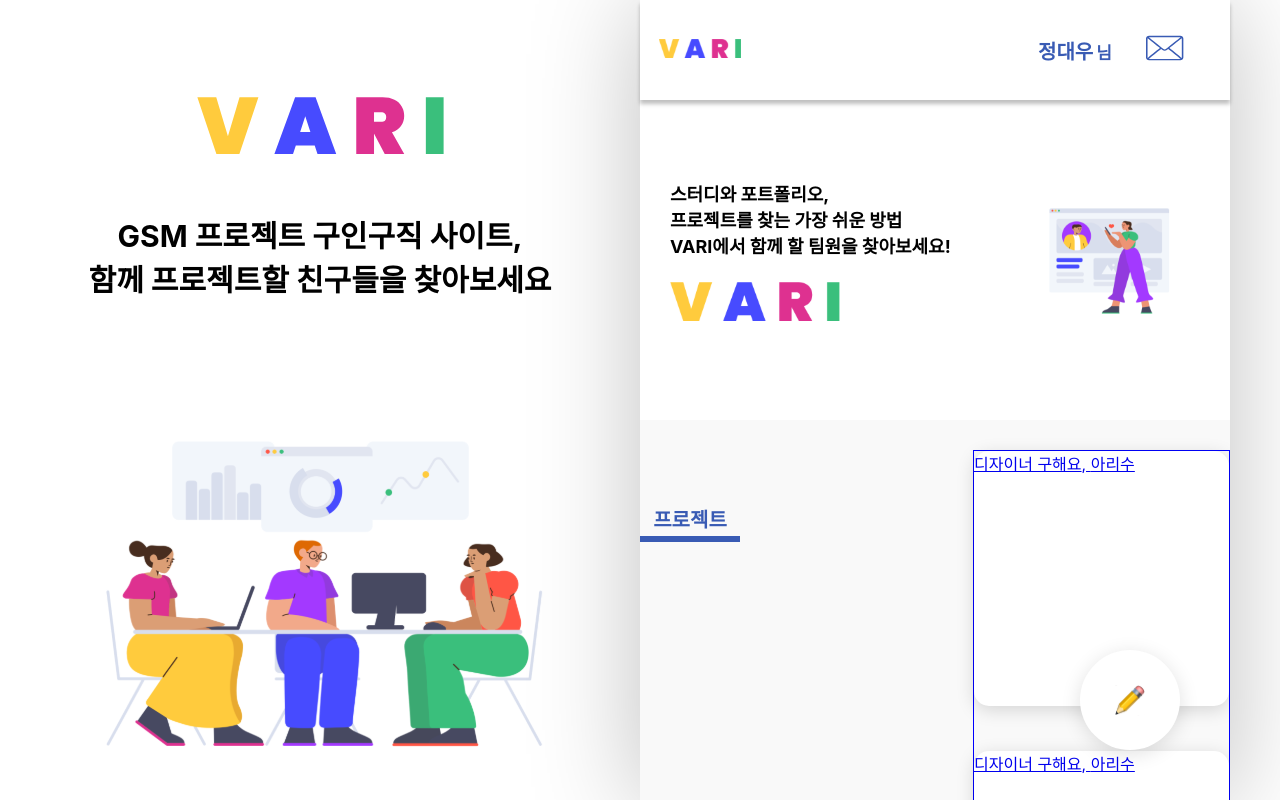
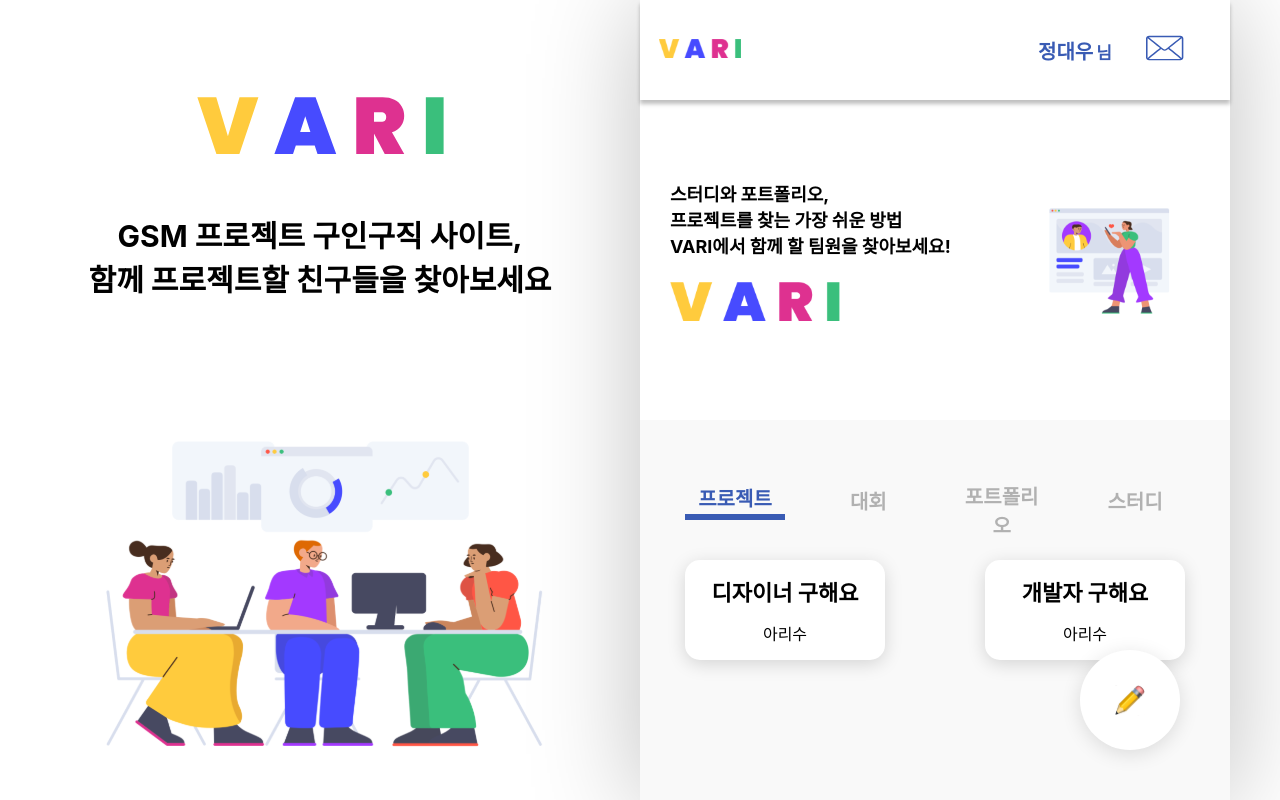
Before and after one commit to GSM-Festival/VARI-Frontend, a React (Create React App) app: page / in a window 1280 px wide. Built offline with nearby package versions, Linux system fonts and the light colour scheme.

Commit message:
Update JobSearch logic

```diff
--- a/src/Components/JobSearch/JobSearch.js
+++ b/src/Components/JobSearch/JobSearch.js
@@ -2,7 +2,6 @@ import { useEffect, useState } from "react";
 import * as S from "./Style";
 import Pen from "../../Assets/SVG/Pen.svg";
 import JobSearchItem from "../JobSearchItem/JobSearchItem";
-import { Link } from "react-router-dom";
 
 const JobSearch = () => {
   const [on1, setOn1] = useState(true);
@@ -43,45 +42,45 @@ const JobSearch = () => {
       categori: "project",
     },
     {
-      id: 0,
-      title: "디자이너 구해요",
+      id: 1,
+      title: "개발자 구해요",
       prjName: "아리수",
       categori: "project",
     },
     {
-      id: 1,
-      title: "디자이너 구해요",
-      prjName: "아리수",
+      id: 2,
+      title: "기획자 구해요",
+      prjName: "더모먼트",
       categori: "contest",
     },
     {
-      id: 1,
-      title: "디자이너 구해요",
-      prjName: "아리수",
+      id: 3,
+      title: "밥 해줄사람 구해요",
+      prjName: "더모먼트",
       categori: "contest",
     },
     {
-      id: 2,
-      title: "디자이너 구해요",
-      prjName: "아리수",
+      id: 4,
+      title: "정대우 구해요",
+      prjName: "팀배리",
       categori: "portpolio",
     },
     {
-      id: 2,
-      title: "디자이너 구해요",
-      prjName: "아리수",
+      id: 5,
+      title: "송시현 구해요",
+      prjName: "팀배리",
       categori: "portpolio",
     },
     {
-      id: 3,
-      title: "디자이너 구해요",
-      prjName: "아리수",
+      id: 6,
+      title: "공부할 사람 구해요",
+      prjName: "신은재",
       categori: "study",
     },
     {
-      id: 3,
-      title: "디자이너 구해요",
-      prjName: "아리수",
+      id: 7,
+      title: "놀러갈 사람 구해요",
+      prjName: "신은재",
       categori: "study",
     },
   ];
@@ -95,20 +94,69 @@ const JobSearch = () => {
 
   return (
     <S.Positioner>
-      <S.Topic>
+      <div>
+        <S.BtnWrapper>
           <S.TopicBtn onClick={onClick1} active={on1}>
             프로젝트
           </S.TopicBtn>
-      </S.Topic>
+          <S.TopicBtn onClick={onClick2} active={on2}>
+            대회
+          </S.TopicBtn>
+          <S.TopicBtn onClick={onClick3} active={on3}>
+            포트폴리오
+          </S.TopicBtn>
+          <S.TopicBtn onClick={onClick4} active={on4}>
+            스터디
+          </S.TopicBtn>
+        </S.BtnWrapper>
 
         <S.TopicList>
           {on1 &&
             projectArr.map((a) => (
-            <Link to="/show">
-              <JobSearchItem id={a.id} title={a.title} prjName={a.prjName} />
-            </Link>
+              <S.LinkBtn to="/show">
+                <JobSearchItem
+                  key={a.id}
+                  id={a.id}
+                  title={a.title}
+                  prjName={a.prjName}
+                />
+              </S.LinkBtn>
+            ))}
+          {on2 &&
+            contestArr.map((a) => (
+              <S.LinkBtn to="/show">
+                <JobSearchItem
+                  key={a.id}
+                  id={a.id}
+                  title={a.title}
+                  prjName={a.prjName}
+                />
+              </S.LinkBtn>
+            ))}
+          {on3 &&
+            portpolioArr.map((a) => (
+              <S.LinkBtn to="/show">
+                <JobSearchItem
+                  key={a.id}
+                  id={a.id}
+                  title={a.title}
+                  prjName={a.prjName}
+                />
+              </S.LinkBtn>
+            ))}
+          {on4 &&
+            studyArr.map((a) => (
+              <S.LinkBtn to="/show">
+                <JobSearchItem
+                  key={a.id}
+                  id={a.id}
+                  title={a.title}
+                  prjName={a.prjName}
+                />
+              </S.LinkBtn>
             ))}
         </S.TopicList>
+      </div>
       <S.WriteBtn to="/write">
         <img src={Pen} alt="" />
       </S.WriteBtn>
--- a/src/Components/JobSearch/Style.js
+++ b/src/Components/JobSearch/Style.js
@@ -6,7 +6,6 @@ export const Positioner = styled.div`
   width: 100%;
   background-color: #f9f9f9;
   overflow: scroll;
-
   ::-webkit-scrollbar {
     display: none; /* Chrome, Safari, Opera */
   }
@@ -14,15 +13,16 @@ export const Positioner = styled.div`
   justify-content: center;
 `;
 
-export const Topic = styled.div`
+export const BtnWrapper = styled.div`
   display: flex;
   justify-content: space-between;
   width: 500px;
-  margin-top: 80px;
+  height: 50px;
+  margin-top: 60px;
 `;
 
 export const TopicBtn = styled.button`
-  height: 42px;
+  height: 40px;
   width: 100px;
   border: none;
   background: none;
@@ -40,8 +40,13 @@ export const TopicBtn = styled.button`
 
 export const TopicList = styled.div`
   margin-top: 30px;
-  border: 1px solid blue;
+  display: flex;
   flex-wrap: wrap;
+  justify-content: space-between;
+`;
+
+export const LinkBtn = styled(Link)`
+  text-decoration: none;
 `;
 
 export const WriteBtn = styled(Link)`
--- a/src/Components/JobSearchItem/JobSearchItem.js
+++ b/src/Components/JobSearchItem/JobSearchItem.js
@@ -4,7 +4,8 @@ const JobSearch = ({ id, title, prjName }) => {
   return (
     <>
       <S.container>
-        {title}, {prjName}
+        <h1>{title}</h1>
+        <span>{prjName}</span>
       </S.container>
     </>
   );
--- a/src/Components/JobSearchItem/Style.js
+++ b/src/Components/JobSearchItem/Style.js
@@ -2,10 +2,18 @@ import styled from "styled-components";
 
 export const container = styled.div`
   display: flex;
-  width: 255px;
-  height: 255px;
+  flex-direction: column;
+  align-items: center;
+  width: 200px;
+  height: 100px;
   background-color: #fff;
   box-shadow: 0px 4px 18px rgba(0, 0, 0, 0.15);
   border-radius: 15px;
-  margin-bottom: 45px;
+  h1 {
+    font-size: 22px;
+    color: #000;
+  }
+  span {
+    color: #000;
+  }
 `;
```
Lines whose indentation alone changed are shown as unchanged.
